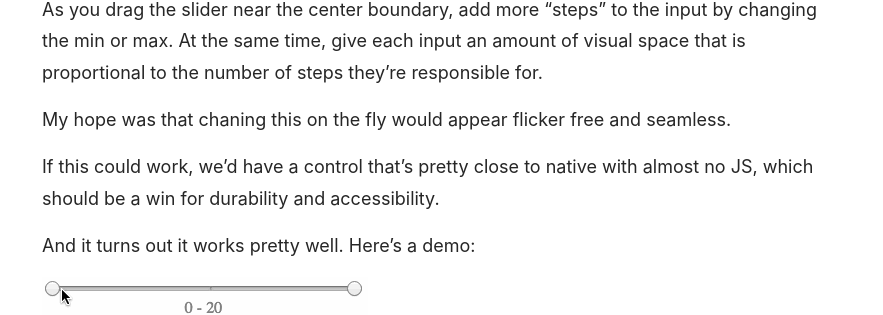
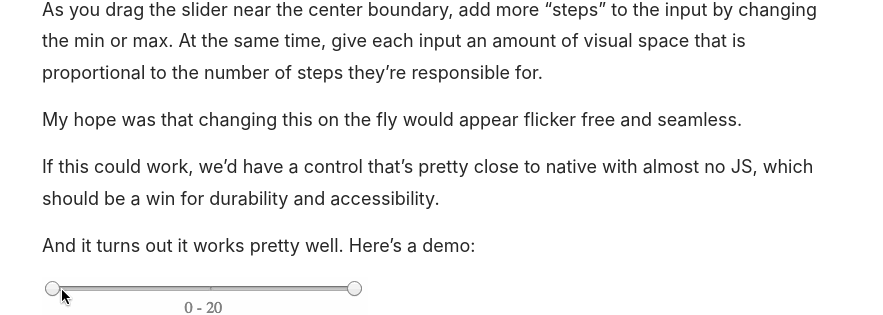
Before and after one commit to SimplGy/simplgy.github.io, a Jekyll site: the page built from blog/_posts/2018-11-25-range-slider-two-handles.md, in a window 1280 px wide and 1400 px high, scrolled down 814 px. Shown: the part 151-466 px from the top of the window, without its empty margins (198-1081 px from the left). Built offline with Jekyll 4.4.1, drawn with Linux system fonts in a browser that asks for light colours; some of the changed text lies outside the part shown.

Commit message:
spelling

```diff
--- a/blog/_posts/2018-11-25-range-slider-two-handles.md
+++ b/blog/_posts/2018-11-25-range-slider-two-handles.md
@@ -14,7 +14,7 @@ The idea:
 
 As you drag the slider near the center boundary, add more "steps" to the input by changing the min or max. At the same time, give each input an amount of visual space that is proportional to the number of steps they're responsible for.
 
-My hope was that chaning this on the fly would appear flicker free and seamless.
+My hope was that changing this on the fly would appear flicker free and seamless.
 
 If this could work, we'd have a control that's pretty close to native with almost no JS, which should be a win for durability and accessibility.
 
```
Also changed, not shown: other parts of blog/_posts/2018-11-25-range-slider-two-handles.md (+1 -1 lines).
